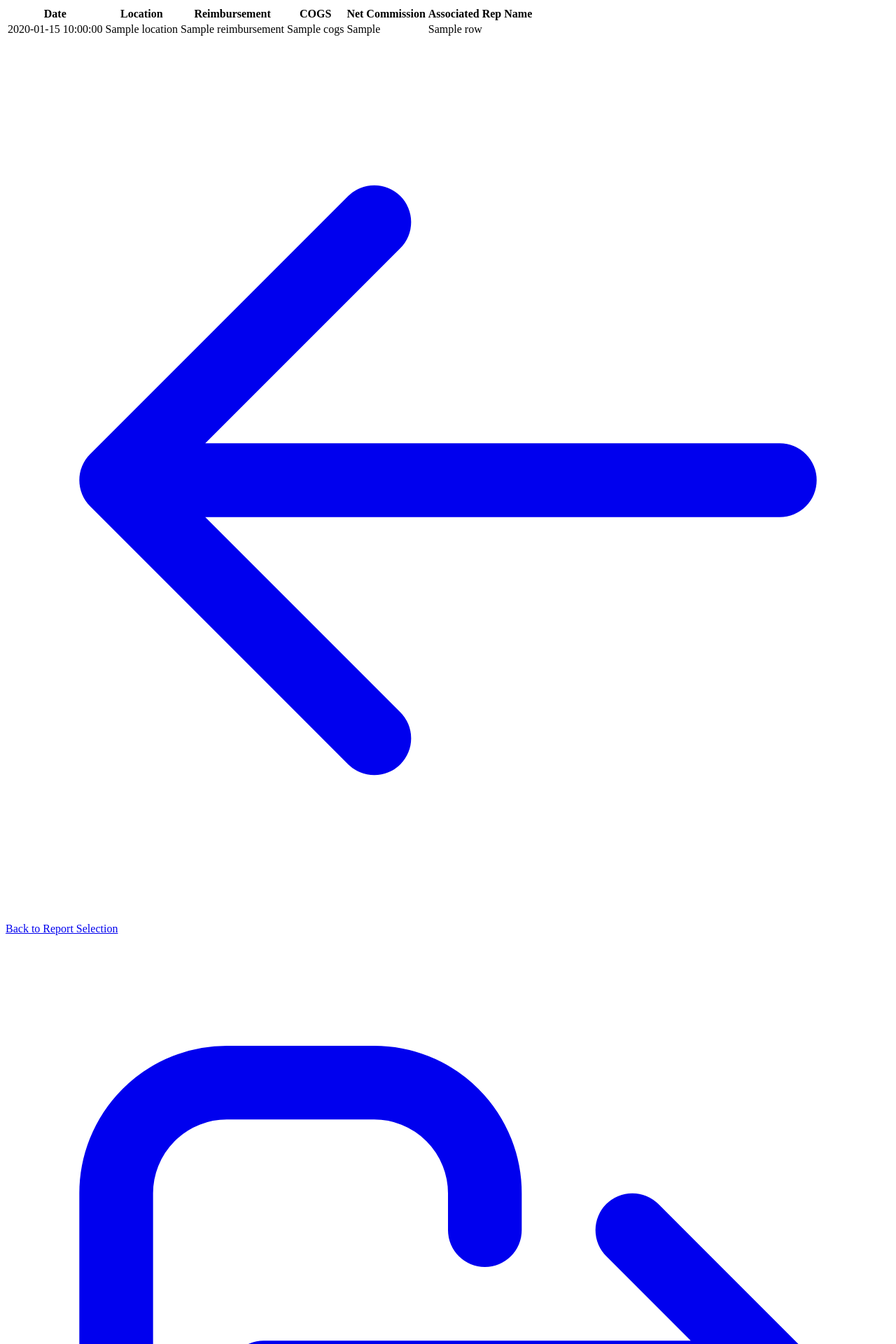
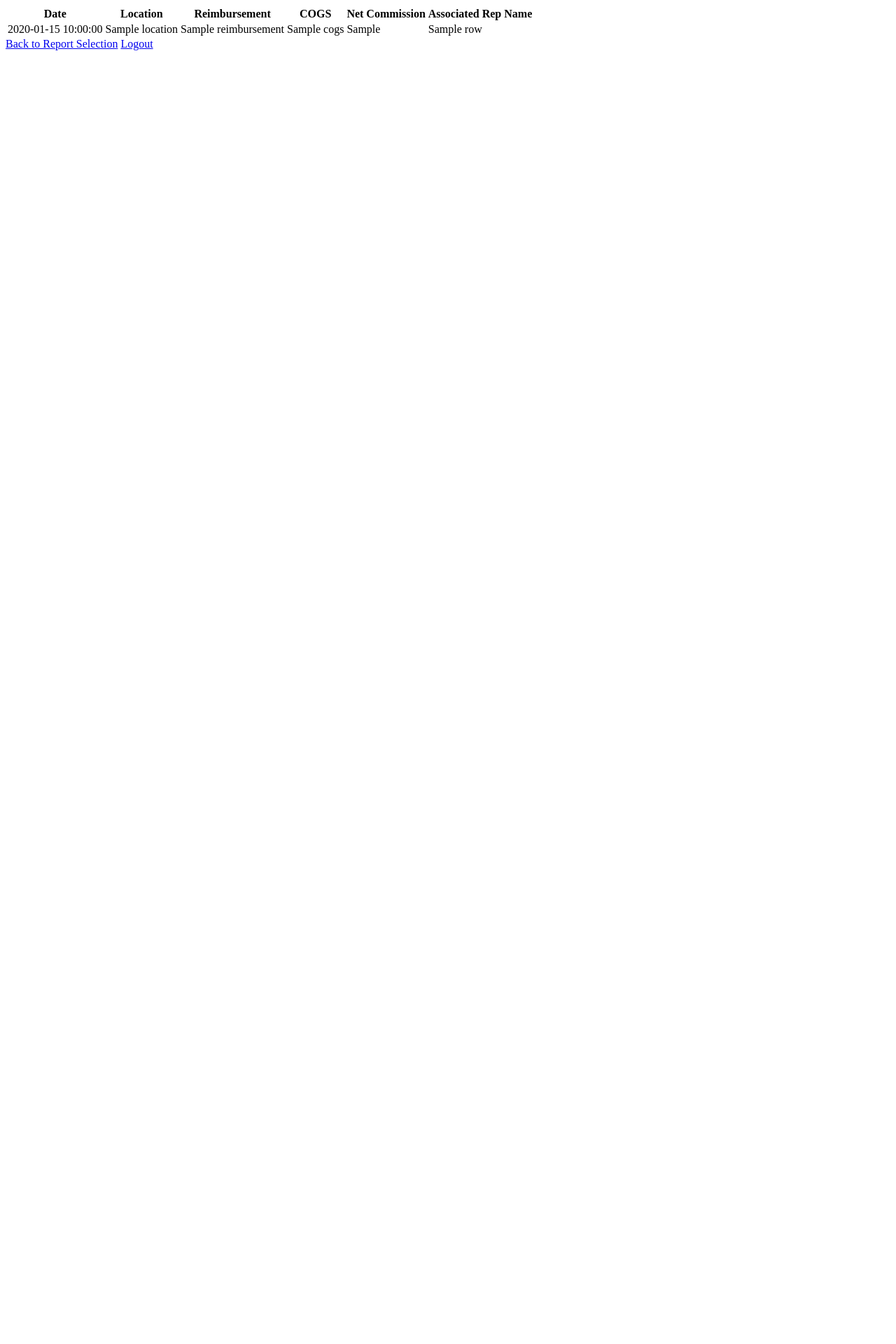
Before and after one commit to drsdass/Members_portal, a Flask app: template templates/monthly_bonus.html in a window 1280 px wide. Shown: the top 1920 px of the page at 70% size. After the commit the page ends 72 px from the top, so only its background shows below. Run offline with Flask 3, Linux system fonts and the light colour scheme; the template is opened without the code that fills it: most values are stand-ins (such as "Sample title", 1, 10 or a date in 2020).

Commit message:
Update monthly_bonus.html

```diff
--- a/templates/monthly_bonus.html
+++ b/templates/monthly_bonus.html
@@ -1,30 +1,27 @@
     {% if not data %}
-        <div class="bg-blue-50 border border-blue-200 text-blue-700 px-6 py-4 rounded-xl text-center text-lg font-medium shadow-md">
-            <p>No data available for the selected entity, month, and year.</p>
-            <p class="mt-2 text-sm text-blue-600">Please adjust your selections or contact support if you believe this is an error.</p>
-        </div>
+        <p class="text-center text-gray-500">No data available for the selected entity, month, and year.</p>
     {% else %}
-        <div class="overflow-x-auto rounded-xl border border-gray-200 shadow-md">
-            <table class="min-w-full bg-white divide-y divide-gray-200">
-                <thead class="bg-gray-50">
+        <div class="overflow-x-auto">
+            <table class="min-w-full bg-white border border-gray-300">
+                <thead>
                     <tr>
-                        <th class="py-3 px-6 text-left text-xs font-bold text-gray-600 uppercase tracking-wider rounded-tl-xl">Date</th>
-                        <th class="py-3 px-6 text-left text-xs font-bold text-gray-600 uppercase tracking-wider">Location</th>
-                        <th class="py-3 px-6 text-left text-xs font-bold text-gray-600 uppercase tracking-wider">Reimbursement</th>
-                        <th class="py-3 px-6 text-left text-xs font-bold text-gray-600 uppercase tracking-wider">COGS</th>
-                        <th class="py-3 px-6 text-left text-xs font-bold text-gray-600 uppercase tracking-wider">Net Commission</th>
-                        <th class="py-3 px-6 text-left text-xs font-bold text-gray-600 uppercase tracking-wider rounded-tr-xl">Associated Rep Name</th>
+                        <th class="py-2 px-4 border-b text-left text-sm font-semibold text-gray-700">Date</th>
+                        <th class="py-2 px-4 border-b text-left text-sm font-semibold text-gray-700">Location</th>
+                        <th class="py-2 px-4 border-b text-left text-sm font-semibold text-gray-700">Reimbursement</th>
+                        <th class="py-2 px-4 border-b text-left text-sm font-semibold text-gray-700">COGS</th>
+                        <th class="py-2 px-4 border-b text-left text-sm font-semibold text-gray-700">Net Commission</th>
+                        <th class="py-2 px-4 border-b text-left text-sm font-semibold text-gray-700">Associated Rep Name</th>
                     </tr>
                 </thead>
-                <tbody class="divide-y divide-gray-100">
+                <tbody>
                     {% for row in data %}
-                    <tr class="hover:bg-blue-50 transition-colors duration-200 even:bg-gray-50">
-                        <td class="py-3 px-6 whitespace-nowrap text-sm text-gray-900">{{ row['Date'] | default('N/A') }}</td>
-                        <td class="py-3 px-6 whitespace-nowrap text-sm text-gray-900">{{ row['Location'] | default('N/A') }}</td>
-                        <td class="py-3 px-6 whitespace-nowrap text-sm text-gray-900">{{ row['Reimbursement'] | default('N/A') }}</td>
-                        <td class="py-3 px-6 whitespace-nowrap text-sm text-gray-900">{{ row['COGS'] | default('N/A') }}</td>
-                        <td class="py-3 px-6 whitespace-nowrap text-sm text-gray-900">{{ row['Net Commission'] | default('N/A') }}</td>
-                        <td class="py-3 px-6 whitespace-nowrap text-sm text-gray-900">{{ row['Associated Rep Name'] | default('N/A') }}</td>
+                    <tr>
+                        <td class="py-2 px-4 border-b text-sm text-gray-900">{{ row['Date'] | default('N/A') }}</td>
+                        <td class="py-2 px-4 border-b text-sm text-gray-900">{{ row['Location'] | default('N/A') }}</td>
+                        <td class="py-2 px-4 border-b text-sm text-gray-900">{{ row['Reimbursement'] | default('N/A') }}</td>
+                        <td class="py-2 px-4 border-b text-sm text-gray-900">{{ row['COGS'] | default('N/A') }}</td>
+                        <td class="py-2 px-4 border-b text-sm text-gray-900">{{ row['Net Commission'] | default('N/A') }}</td>
+                        <td class="py-2 px-4 border-b text-sm text-gray-900">{{ row['Associated Rep Name'] | default('N/A') }}</td>
                     </tr>
                     {% endfor %}
                 </tbody>
@@ -32,14 +29,8 @@
         </div>
     {% endif %}
 
-    <div class="mt-10 flex flex-col sm:flex-row justify-center items-center gap-4">
-        <a href="/select_report" class="inline-flex items-center justify-center px-6 py-3 border border-transparent text-base font-medium rounded-xl shadow-sm text-white bg-blue-600 hover:bg-blue-700 focus:outline-none focus:ring-2 focus:ring-offset-2 focus:ring-blue-500 transition-all duration-200 transform hover:scale-105">
-            <svg class="w-5 h-5 mr-2" fill="none" stroke="currentColor" viewBox="0 0 24 24" xmlns="[http://www.w3.org/2000/svg](http://www.w3.org/2000/svg)"><path stroke-linecap="round" stroke-linejoin="round" stroke-width="2" d="M10 19l-7-7m0 0l7-7m-7 7h18"></path></svg>
-            Back to Report Selection
-        </a>
-        <a href="/logout" class="inline-flex items-center justify-center px-6 py-3 border border-blue-600 text-base font-medium rounded-xl shadow-sm text-blue-600 bg-white hover:bg-blue-50 focus:outline-none focus:ring-2 focus:ring-offset-2 focus:ring-blue-500 transition-all duration-200 transform hover:scale-105">
-            <svg class="w-5 h-5 mr-2" fill="none" stroke="currentColor" viewBox="0 0 24 24" xmlns="[http://www.w3.org/2000/svg](http://www.w3.org/2000/svg)"><path stroke-linecap="round" stroke-linejoin="round" stroke-width="2" d="M17 16l4-4m0 0l-4-4m4 4H7m6 4v1a3 3 0 01-3 3H6a3 3 0 01-3-3V7a3 3 0 013-3h4a3 3 0 013 3v1"></path></svg>
-            Logout
-        </a>
+    <div class="mt-6 text-center">
+        <a href="/select_report" class="text-blue-600 hover:underline mr-4">Back to Report Selection</a>
+        <a href="/logout" class="text-blue-600 hover:underline">Logout</a>
     </div>
 </div>
```
